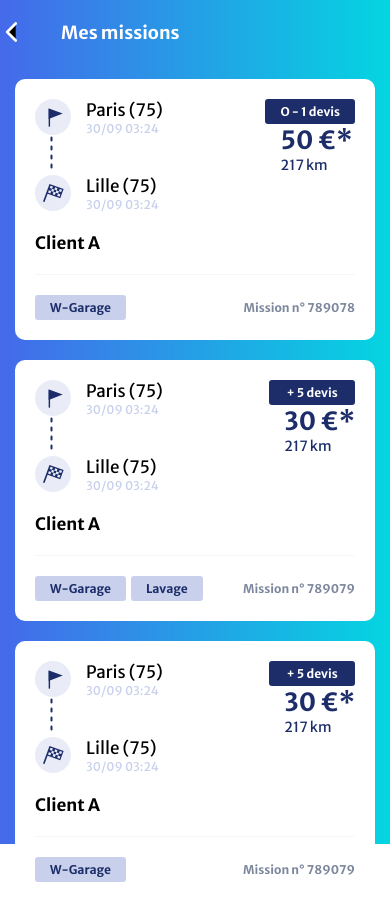
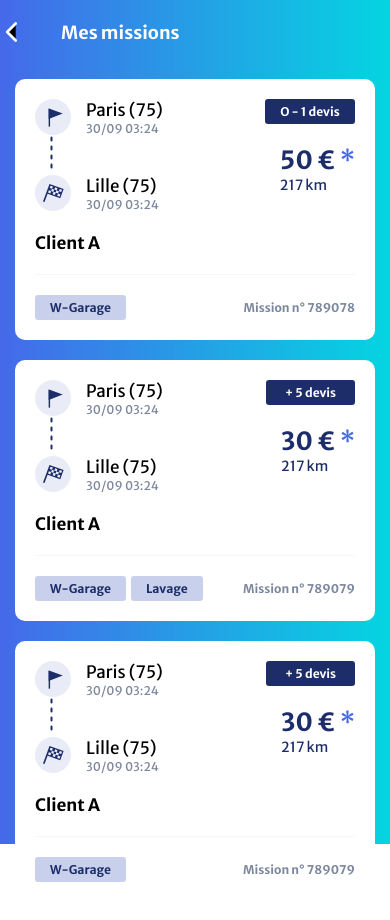
Before and after one commit to yGuez/hitflow-test, a React Native app: screen /Missions in a window 390 px wide. Shown: the top 920 px of the page. Built offline with nearby package versions, Linux system fonts and the light colour scheme.

Commit message:
Add scroll to form for tiny screens

```diff
--- a/app/components/presentationnals/MissionCard/Waypoints/index.tsx
+++ b/app/components/presentationnals/MissionCard/Waypoints/index.tsx
@@ -23,7 +23,7 @@ const Waypoints = ({
           <Text style={{ fontSize: font.size.l }}>
             {departure?.city} ({departure?.postalCode})
           </Text>
-          <Text style={{ fontSize: font.size.s, color: colors.blueMedium }}>
+          <Text style={{ fontSize: font.size.s, color: colors.grey }}>
             {format(departure?.date, 'DD/MM hh:mm')}
           </Text>
         </View>
@@ -37,7 +37,7 @@ const Waypoints = ({
           <Text style={{ fontSize: font.size.l }}>
             {arrival?.city} ({arrival?.postalCode})
           </Text>
-          <Text style={{ fontSize: font.size.s, color: colors.blueMedium }}>
+          <Text style={{ fontSize: font.size.s, color: colors.grey }}>
           {format(departure?.date, 'DD/MM hh:mm')}
           </Text>
         </View>
--- a/app/components/presentationnals/MissionCard/index.tsx
+++ b/app/components/presentationnals/MissionCard/index.tsx
@@ -33,9 +33,10 @@ const MissionCard = ({ mission }: { mission: MissionType }) => {
               style={{
                 fontSize: font.size.xl,
                 color: colors.blueDark,
+                marginTop: spacing.m
               }}
             >
-              {mission?.price} €*
+              {mission?.price} € <Text style={{color: '#4569EA'}}>*</Text>
             </Text>
             <Text style={{ color: colors.blueDark }}>{mission?.km} km</Text>
           </View>
--- a/app/components/presentationnals/Text/index.tsx
+++ b/app/components/presentationnals/Text/index.tsx
@@ -9,7 +9,7 @@ const Text = ({
 }: {
   children: ReactNode;
   bold?: boolean;
-  style: StyleProp<any>;
+  style?: StyleProp<any>;
 }) => {
   return (
     <NativeText
--- a/app/pages/Informations/index.tsx
+++ b/app/pages/Informations/index.tsx
@@ -8,6 +8,7 @@ import { validationSchema } from "./validation";
 import ScreenTemplate from "../../components/presentationnals/ScreenTemplate";
 import { AppContext } from "../../context/AppContext";
 import { Types } from "../../models/reducerTypes";
+import { KeyboardAwareScrollView } from "react-native-keyboard-aware-scroll-view";
 
 const Informations = ({ navigation }: any) => {
   const { state, dispatch } = useContext(AppContext);
@@ -23,6 +24,7 @@ const Informations = ({ navigation }: any) => {
     <ScreenTemplate headerPadding={spacing.s}>
       <SafeAreaView>
         <View style={styles.page}>
+          <KeyboardAwareScrollView>
             <Formik
               initialValues={{
                 firstname: state.user.firstname,
@@ -81,6 +83,7 @@ const Informations = ({ navigation }: any) => {
                 </>
               )}
             </Formik>
+          </KeyboardAwareScrollView>
         </View>
       </SafeAreaView>
     </ScreenTemplate>
--- a/package.json
+++ b/package.json
@@ -31,6 +31,7 @@
     "react": "18.0.0",
     "react-dom": "18.0.0",
     "react-native": "0.69.5",
+    "react-native-keyboard-aware-scroll-view": "^0.9.5",
     "react-native-safe-area-context": "4.3.1",
     "react-native-screens": "^3.17.0",
     "react-native-svg": "12.3.0",
```
Also changed, not shown: 1 other file (tests, documents, lock files or other folders). Lines whose indentation alone changed are shown as unchanged.
